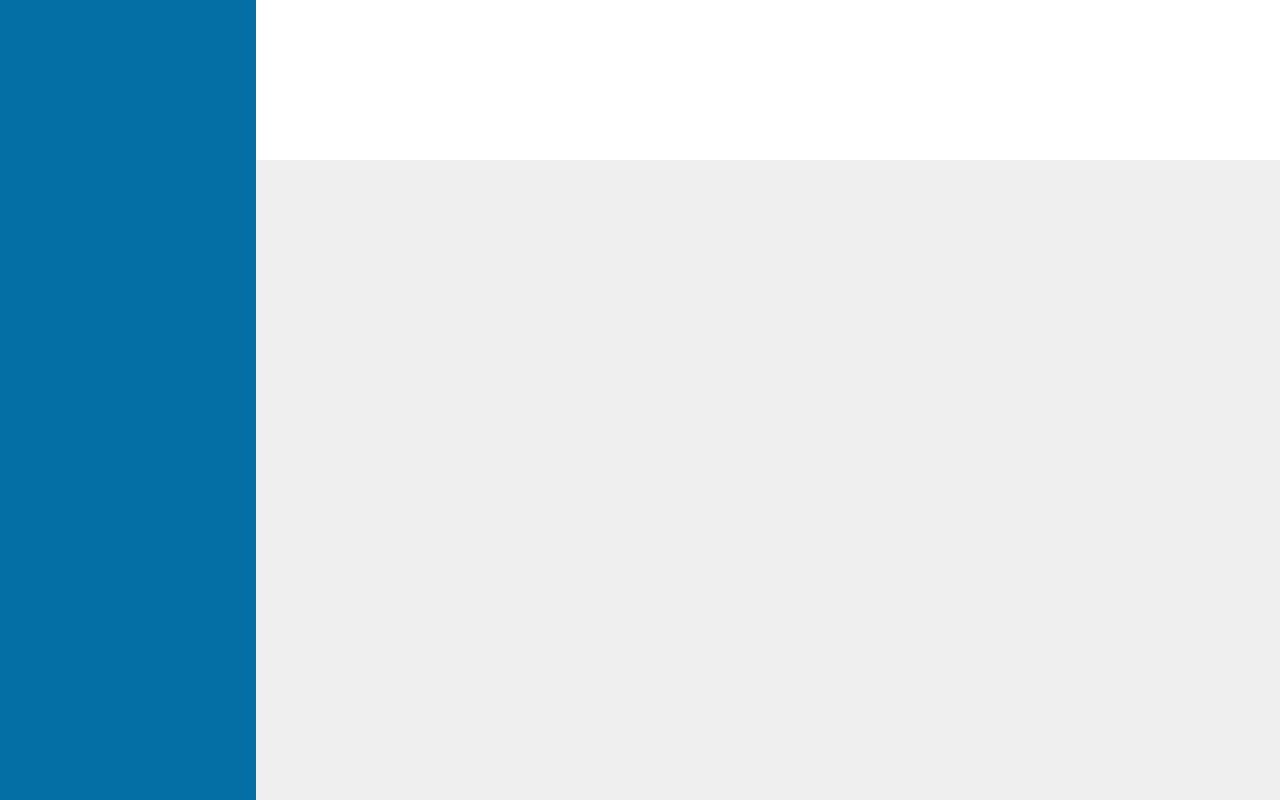
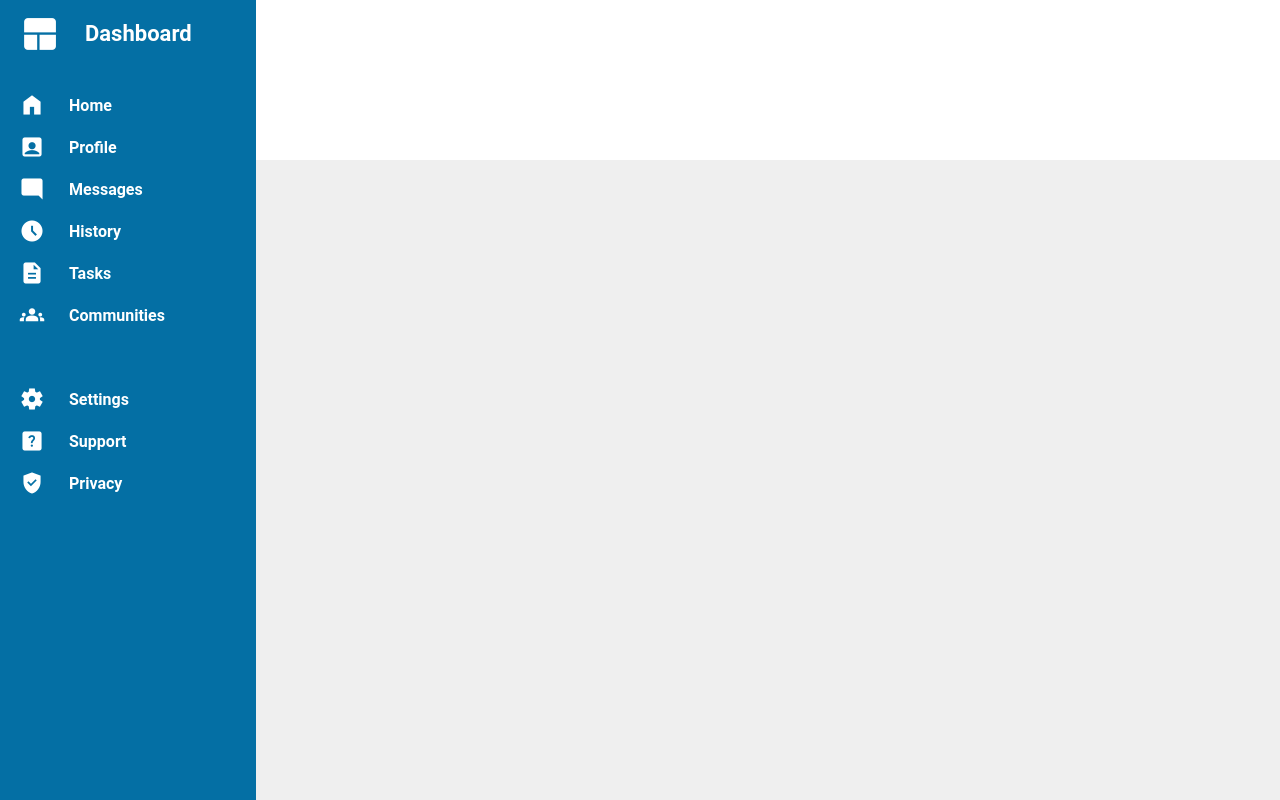
Before and after one commit to AlyLoutfy/admin-dashboard, a plain HTML site: page index.html in a window 1280 px wide. Drawn offline with nearby package versions, Linux system fonts and the light colour scheme.

Commit message:
Complete sidebar

```diff
--- a/index.html
+++ b/index.html
@@ -4,6 +4,7 @@
   <meta charset="UTF-8">
   <meta http-equiv="X-UA-Compatible" content="IE=edge">
   <meta name="viewport" content="width=device-width, initial-scale=1.0">
+  <link rel="stylesheet" href="https://fonts.googleapis.com/css2?family=Material+Symbols+Outlined:opsz,wght,FILL,GRAD@20..48,100..700,0..1,-50..200" />
   <link rel="stylesheet" href="style.css">
 
   <title>Admin Dashboard</title>
@@ -18,6 +19,58 @@
     </div>
 
     <div class="sidebar">
+      <div class="item dashboard">
+        <span class="material-symbols-outlined" style="font-size:40px;">team_dashboard</span>
+        Dashboard
+      </div>
+      <div class="item"></div>
+
+      <div class="item">
+        <span class="material-symbols-outlined">home</span>
+        Home
+      </div>
+
+      <div class="item">
+        <span class="material-symbols-outlined">account_box</span>
+        Profile
+      </div>
+
+      <div class="item">
+        <span class="material-symbols-outlined">mode_comment</span>
+        Messages
+      </div>
+
+      <div class="item">
+        <span class="material-symbols-outlined">schedule</span>
+        History
+      </div>
+
+      <div class="item">
+        <span class="material-symbols-outlined">description</span>
+        Tasks
+      </div>
+
+      <div class="item">
+        <span class="material-symbols-outlined">groups</span>
+        Communities
+      </div>
+
+      <div class="item"></div>
+
+      <div class="item">
+        <span class="material-symbols-outlined">settings</span>
+        Settings
+      </div>
+
+      <div class="item">
+        <span class="material-symbols-outlined">help_center</span>
+        Support
+      </div>
+
+      <div class="item">
+        <span class="material-symbols-outlined">verified_user</span>
+        Privacy
+      </div>
 
     </div>
 
--- a/style.css
+++ b/style.css
@@ -25,6 +25,31 @@
   grid-area: 1 / 1 / 5 / 2;
   background-color: rgb(4, 111, 164);
   color: white;
+  display: grid;
+  grid-template-rows: repeat(12, 42px);
+  align-items: center;
+}
+
+.item {
+  display: flex;
+  align-items: center;
+  margin-left: 20px;
+  gap: 25px;
+  font-weight: 700;
+}
+
+.dashboard {
+  font-weight: 600;
+  font-size: 22px;
+  margin-top: 25px;
+}
+
+.material-symbols-outlined {
+  font-variation-settings:
+  'FILL' 1,
+  'wght' 700,
+  'GRAD' 200,
+  'opsz' 48
 }
 
 .content {
```
